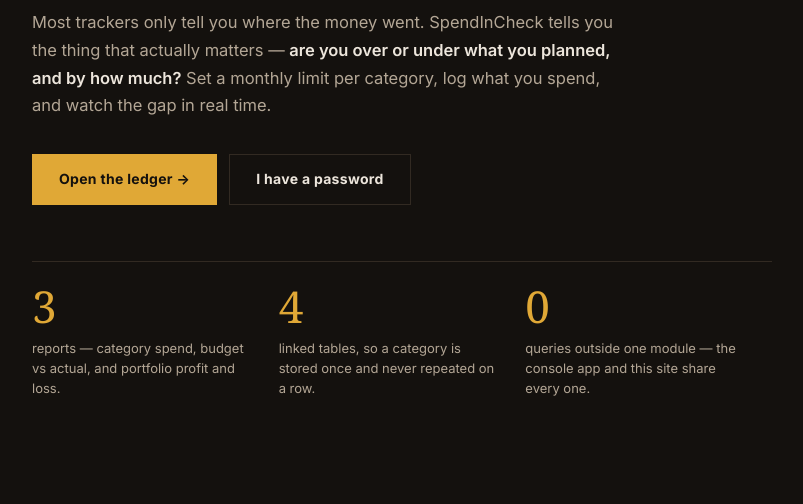
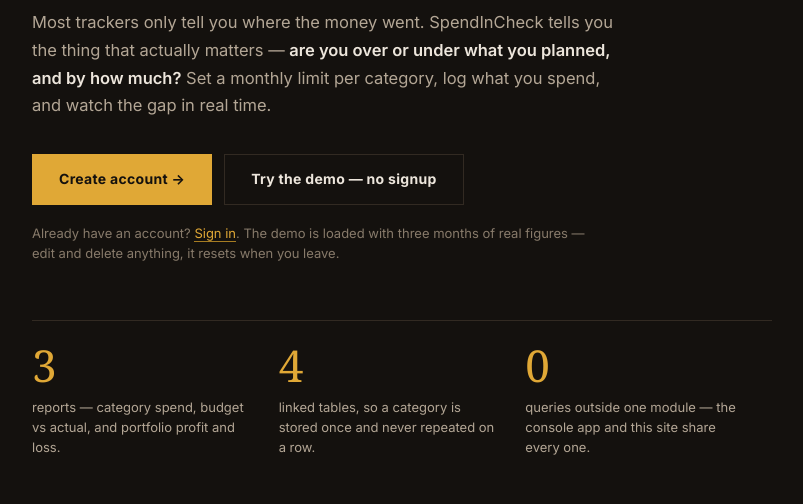
Before and after one commit to thealiarbab/SpendInCheck, a Flask app: page / in a window 1280 px wide. Shown: the part 376-880 px from the top of the page, without its empty margins (108-911 px from the left). Run offline with Flask 3, Linux system fonts and the light colour scheme; some libraries are stand-ins or nearby versions; some web fonts are replaced.

Commit message:
feat(web): offer the demo on the front page in every state
The link only appeared to signed-out visitors, so anyone with an account had
no way to reach it. Because /demo clears the session, a signed-in visitor is
told plainly that opening it signs them out of their own ledger, and someone
already inside the demo is offered a real account instead of a link back to
where they are.

```diff
--- a/operations.py
+++ b/operations.py
@@ -166,6 +166,7 @@ DEMO_INVESTMENTS = [
     ("Reliance Industries", "Stock", "2026-05-12", 2450.00, 8.0000, 2510.75),
 ]
 
+
 def reset_demo_data(user_id):
     """Wipe this account's rows and rebuild the demonstration data.
 
@@ -217,6 +218,7 @@ def reset_demo_data(user_id):
         return False
     finally:
         db.close_connection(connection)
+
 
 def ensure_demo_user(username, email, password_hash):
     """Return the demo account's user_id, creating the row if it is missing.
--- a/static/style.css
+++ b/static/style.css
@@ -285,3 +285,7 @@ a.btn-lg.ghost:hover { background: var(--panel); border-color: var(--paper-mute)
 .demo-bar a { color: var(--paper); text-decoration: none;
               border-bottom: 1px solid var(--brass-dim); font-weight: 600; }
 .demo-bar a:hover { color: var(--brass); }
+.demo-note { color: var(--paper-mute); font-size: 13px; margin: 18px 0 0; max-width: 560px;
+             line-height: 1.6; }
+.demo-note a { color: var(--brass); text-decoration: none;
+               border-bottom: 1px solid var(--brass-dim); }
--- a/templates/landing.html
+++ b/templates/landing.html
@@ -14,14 +14,32 @@
   </p>
 
   <div class="cta-row">
-    {% if signed_in %}
-      <a href="{{ url_for('dashboard') }}" class="btn-lg">Open the ledger &rarr;</a>
-      <a href="{{ url_for('reports') }}" class="btn-lg ghost">See the reports</a>
+    {% if in_demo %}
+      <a href="{{ url_for('dashboard') }}" class="btn-lg">Back to the demo ledger &rarr;</a>
+      <a href="{{ url_for('register') }}" class="btn-lg ghost">Create your own account</a>
+    {% elif signed_in %}
+      <a href="{{ url_for('dashboard') }}" class="btn-lg">Open your ledger &rarr;</a>
+      <a href="{{ url_for('demo_login') }}" class="btn-lg ghost">Try the demo</a>
     {% else %}
-      <a href="{{ url_for('dashboard') }}" class="btn-lg">Open the ledger &rarr;</a>
-      <a href="{{ url_for('sign_in') }}" class="btn-lg ghost">I have a password</a>
+      <a href="{{ url_for('register') }}" class="btn-lg">Create account &rarr;</a>
+      <a href="{{ url_for('demo_login') }}" class="btn-lg ghost">Try the demo &mdash; no signup</a>
     {% endif %}
   </div>
+
+  <p class="demo-note">
+    {% if in_demo %}
+      You are signed in to the shared demo. Anything you change is reset when you
+      sign out &mdash; <a href="{{ url_for('register') }}">create an account</a> to keep your own figures.
+    {% elif signed_in %}
+      The demo is a separate shared account loaded with three months of figures.
+      Opening it signs you out of your own ledger, so
+      <a href="{{ url_for('sign_in') }}">sign back in</a> when you are done.
+    {% else %}
+      Already have an account? <a href="{{ url_for('sign_in') }}">Sign in</a>.
+      The demo is loaded with three months of real figures &mdash; edit and delete
+      anything, it resets when you leave.
+    {% endif %}
+  </p>
 
   <div class="stat-row">
     <div class="lstat">
--- a/templates/sign_in.html
+++ b/templates/sign_in.html
@@ -19,7 +19,8 @@
     <button type="submit" class="signin-btn">Sign in &rarr;</button>
   </form>
 
-  <p class="signin-alt">No account yet? <a href="{{ url_for('register') }}">Create one</a></p>
+  <p class="signin-alt">No account yet? <a href="{{ url_for('register') }}">Create one</a>
+    &nbsp;&middot;&nbsp; <a href="{{ url_for('demo_login') }}">Try the demo</a></p>
   <a class="signin-back" href="{{ url_for('landing') }}">&larr; Back to the front page</a>
 </div>
 {% endblock %}
```
